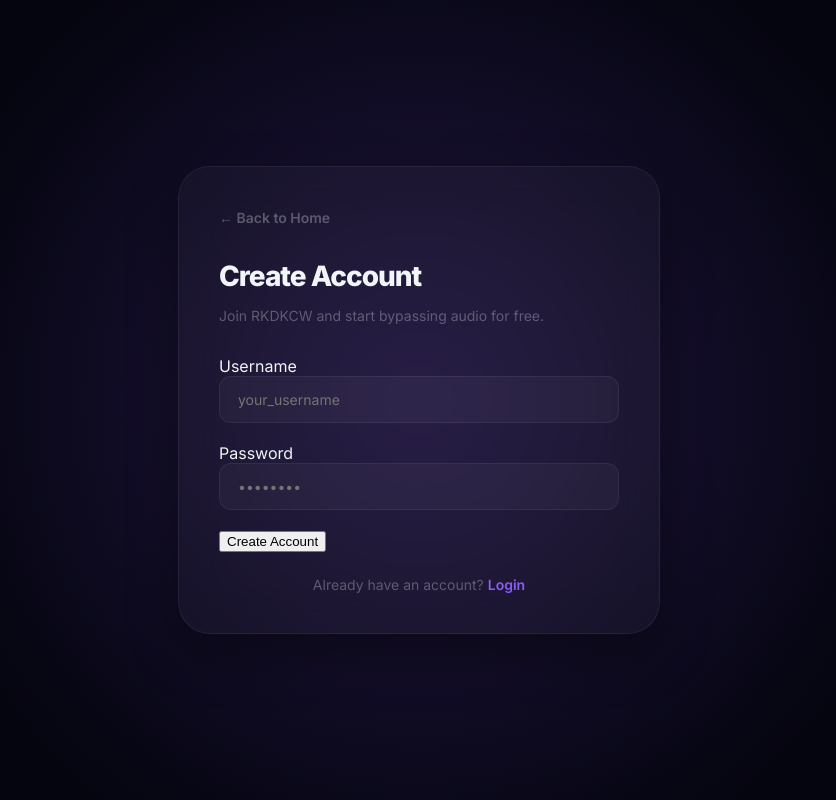
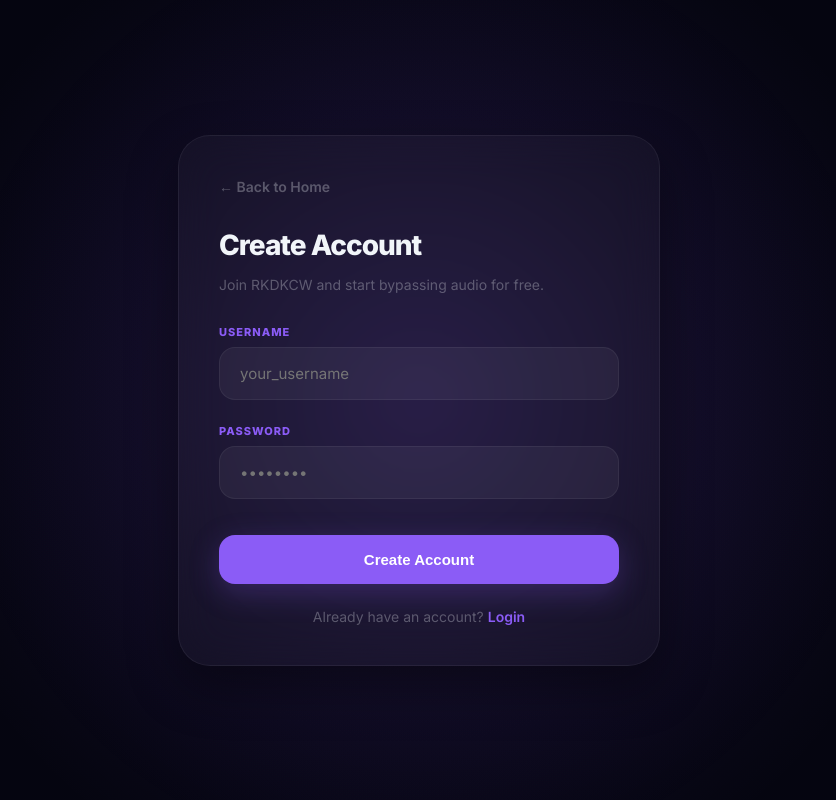
Before and after one commit to LordJunedGanteng/f4rrrr, a Flask app: page /signup in a window 1280 px wide. Shown: the whole page, without its empty margins (221-1057 px from the left). Run offline with Flask 3, Linux system fonts and the light colour scheme; some libraries are stand-ins or nearby versions.

Commit message:
Add files via upload

```diff
--- a/templates/auth.html
+++ b/templates/auth.html
@@ -36,24 +36,24 @@
         }
         h2 { font-size: 28px; font-weight: 800; letter-spacing: -1px; margin-bottom: 8px; }
         p.subtitle { color: var(--muted); font-size: 14px; margin-bottom: 32px; }
-        .input-group { margin-bottom: 20px; position: relative; }
+        .input-group { margin-bottom: 24px; position: relative; text-align: left; }
         .label { font-size: 11px; font-weight: 700; text-transform: uppercase; letter-spacing: 1px; color: var(--purple); margin-bottom: 8px; display: block; }
         input {
-            width: 100%; padding: 14px 18px; background: rgba(255,255,255,0.04);
-            border: 1px solid var(--border); border-radius: 12px;
-            color: white; font-family: 'Inter', sans-serif; font-size: 14px;
+            width: 100%; padding: 16px 20px; background: rgba(255,255,255,0.05);
+            border: 1px solid var(--border); border-radius: 16px;
+            color: white; font-family: 'Inter', sans-serif; font-size: 15px;
             transition: all 0.2s; box-sizing: border-box;
         }
-        input:focus { border-color: var(--purple); outline: none; box-shadow: 0 0 0 4px rgba(139,92,246,0.1); }
-        .btn-auth {
-            width: 100%; padding: 16px; background: var(--purple); border: none; border-radius: 12px;
-            color: white; font-weight: 700; cursor: pointer; margin-top: 12px;
-            box-shadow: 0 8px 30px rgba(139,92,246,0.2);
-            transition: opacity 0.2s;
+        input:focus { border-color: var(--purple); outline: none; box-shadow: 0 0 0 4px rgba(139,92,246,0.1); background: rgba(255,255,255,0.08); }
+        .btn-primary {
+            width: 100%; padding: 16px; background: var(--purple); border: none; border-radius: 16px;
+            color: white; font-weight: 800; cursor: pointer; margin-top: 12px;
+            box-shadow: 0 8px 30px rgba(139,92,246,0.25);
+            transition: all 0.2s; font-size: 15px;
         }
-        .btn-auth:hover { opacity: 0.8; }
-        .btn-primary:hover { opacity: 0.8; }
-        .error-msg { color: #f87171; font-size: 12px; margin-bottom: 20px; font-weight: 600; text-align: center; }
+        .btn-primary:hover { opacity: 0.9; transform: translateY(-1px); box-shadow: 0 10px 40px rgba(139,92,246,0.4); }
+        .btn-primary:active { transform: scale(0.98); }
+        .error-msg { color: #f87171; font-size: 13px; margin-bottom: 24px; font-weight: 600; text-align: center; background: rgba(248,113,113,0.1); padding: 10px; border-radius: 12px; border: 1px solid rgba(248,113,113,0.2); }
         .switch-link { text-align: center; margin-top: 24px; font-size: 13px; color: var(--muted); }
         .switch-link a { color: var(--purple); text-decoration: none; font-weight: 700; }
         .switch-link a:hover { text-decoration: underline; }
@@ -82,11 +82,11 @@
 
         <form method="POST">
             <div class="input-group">
-                <label>Username</label>
+                <div class="label">Username</div>
                 <input type="text" name="username" placeholder="your_username" required>
             </div>
             <div class="input-group">
-                <label>Password</label>
+                <div class="label">Password</div>
                 <input type="password" name="password" placeholder="••••••••" required>
             </div>
             <button type="submit" class="btn-primary">
```
